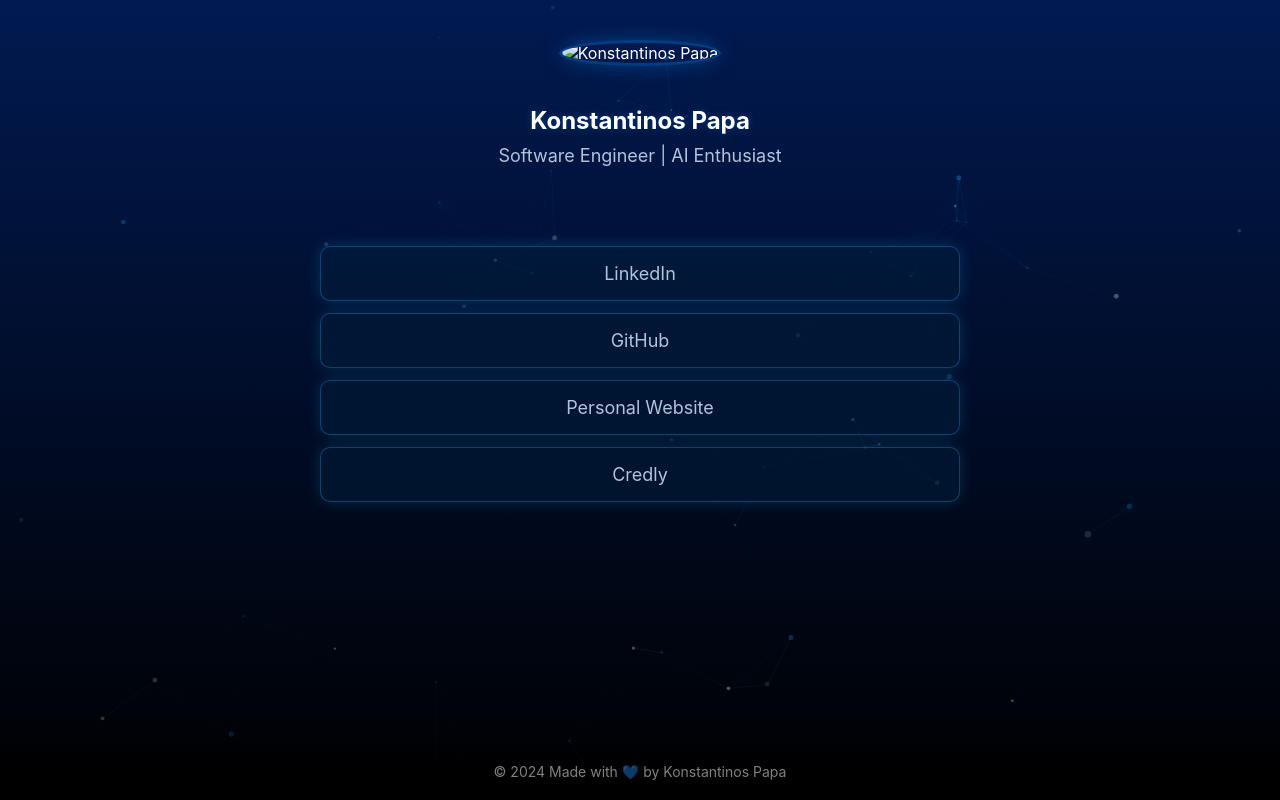
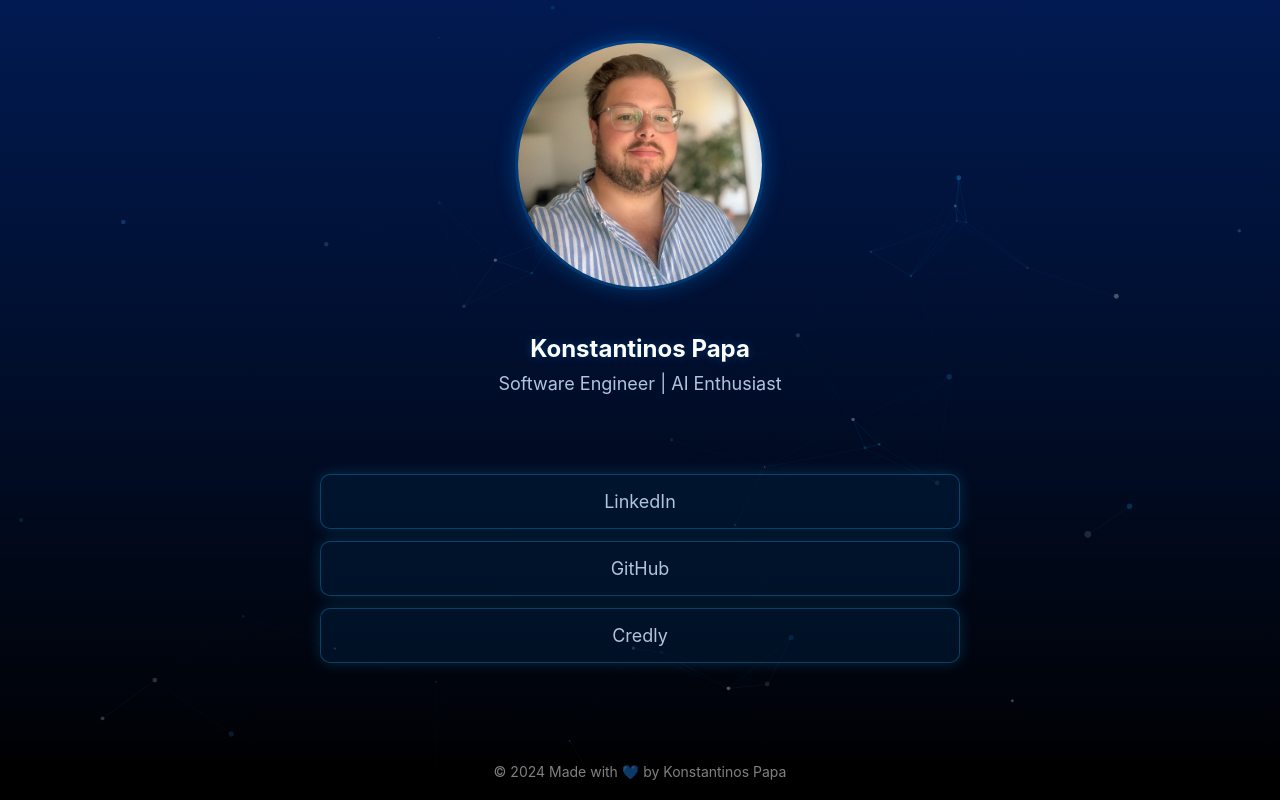
Before and after one commit to kodepapa/kodepapa.github.io, a plain HTML site: page index.html in a window 1280 px wide. Drawn offline with nearby package versions, Linux system fonts and the light colour scheme.

Commit message:
Update and rename linktree.html to index.html

```diff
--- a/linktree.html
+++ b/index.html
@@ -141,22 +141,19 @@
 
     <div class="container">
         <div class="profile-section">
-            <img src="/api/placeholder/250/250" alt="Konstantinos Papa" class="profile-image">
+            <img src="profile.jpg" alt="Konstantinos Papa" class="profile-image">
             <h1 class="name">Konstantinos Papa</h1>
             <p class="bio">Software Engineer | AI Enthusiast</p>
         </div>
 
         <div class="links">
-            <a href="https://linkedin.com/in/your-profile" target="_blank" rel="noopener" class="link-button">
+            <a href="https://www.linkedin.com/in/konstantinos-papa-a70b05149/" target="_blank" rel="noopener" class="link-button">
                 LinkedIn
             </a>
-            <a href="https://github.com/your-username" target="_blank" rel="noopener" class="link-button">
+            <a href="https://github.com/kodepapa" target="_blank" rel="noopener" class="link-button">
                 GitHub
             </a>
-            <a href="https://your-website.com" target="_blank" rel="noopener" class="link-button">
-                Personal Website
-            </a>
-            <a href="https://www.credly.com/users/your-username" target="_blank" rel="noopener" class="link-button">
+            <a href="https://www.credly.com/users/konsti_papa" target="_blank" rel="noopener" class="link-button">
                 Credly
             </a>
         </div>
```
